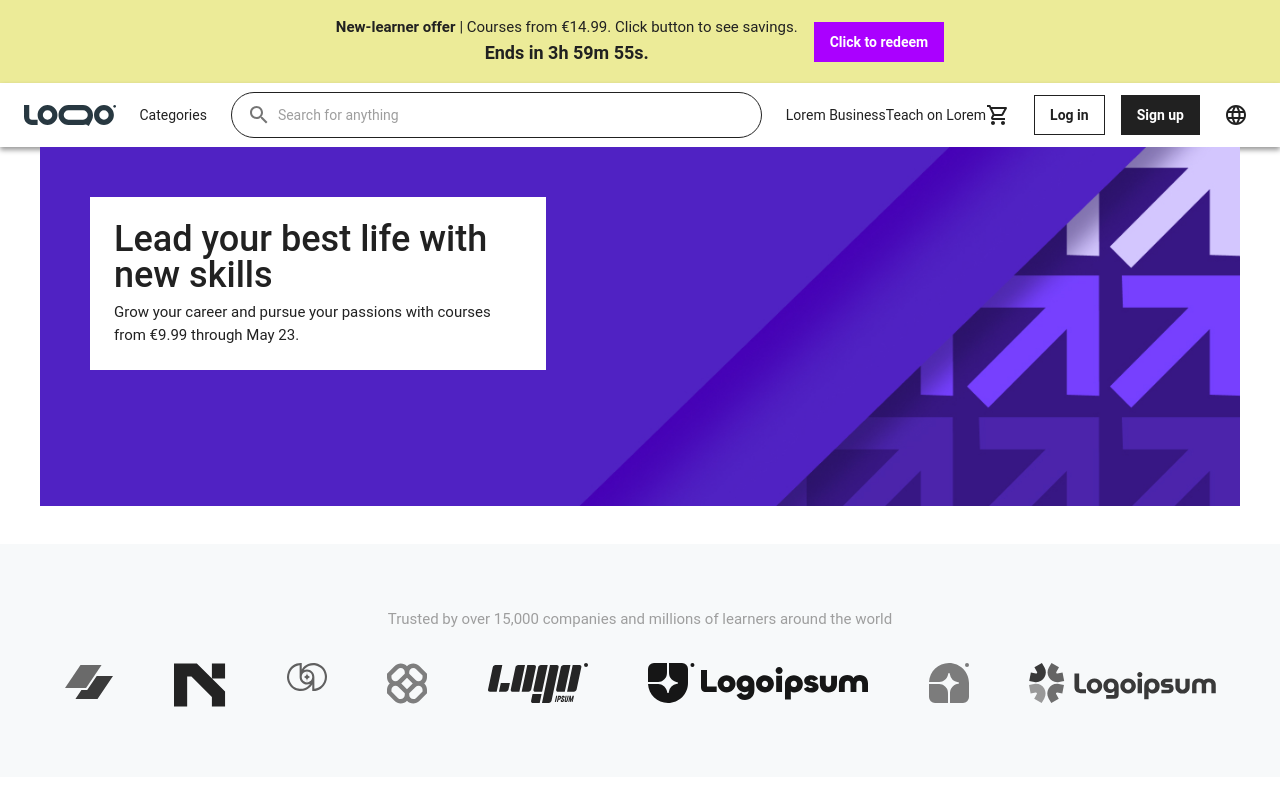
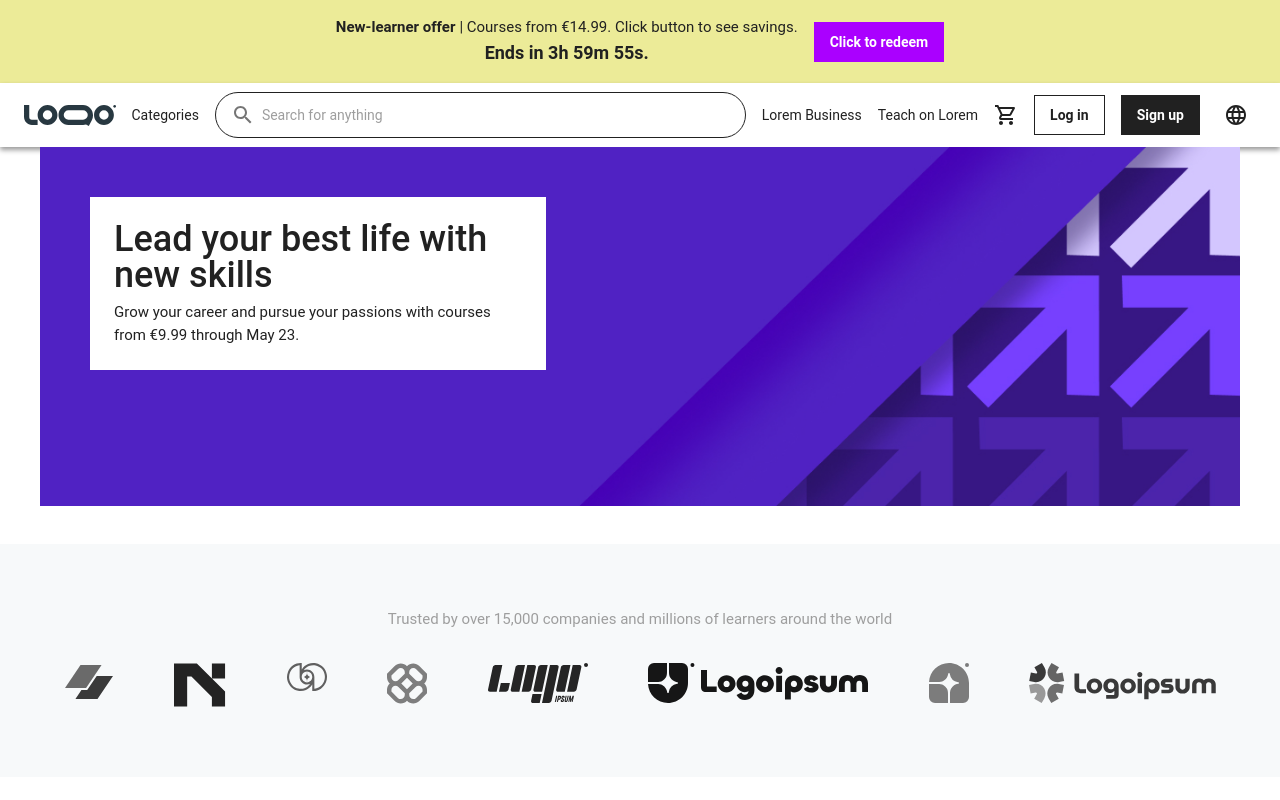
Before and after one commit to tuheli/video-course-platform, a React app: page / in a window 1280 px wide. Shown: the top 800 px of the page. Built offline with nearby package versions, Linux system fonts and the light colour scheme; the HTML template or start-up script is replaced by a standard one.

Commit message:
Update AppAppBar.tsx

```diff
--- a/src/components/appbar/AppAppBar.tsx
+++ b/src/components/appbar/AppAppBar.tsx
@@ -34,7 +34,7 @@ const AppAppBar = () => {
               flexGrow: 1,
               flexDirection: 'row',
               alignItems: 'center',
-              gap: 3,
+              gap: 2,
             }}
           >
             {/** Left side items */}
@@ -42,7 +42,7 @@ const AppAppBar = () => {
               sx={{
                 flexDirection: 'row',
                 alignItems: 'center',
-                gap: 3,
+                gap: 2,
               }}
             >
               <CompanyLogo />
@@ -55,6 +55,7 @@ const AppAppBar = () => {
               sx={{
                 flexDirection: 'row',
                 alignItems: 'center',
+                gap: 2,
               }}
             >
               <BusinessDropdown />
```
